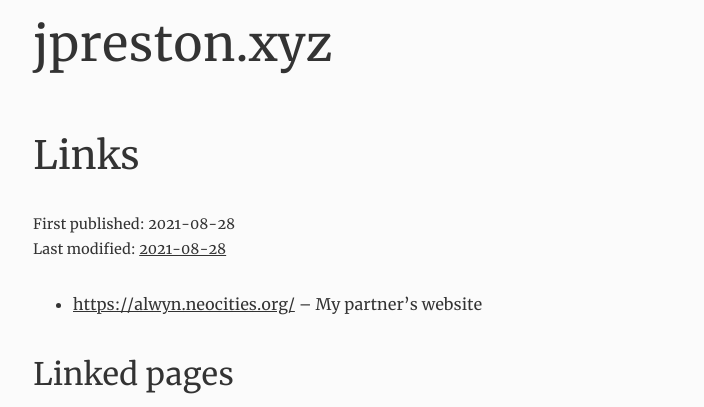
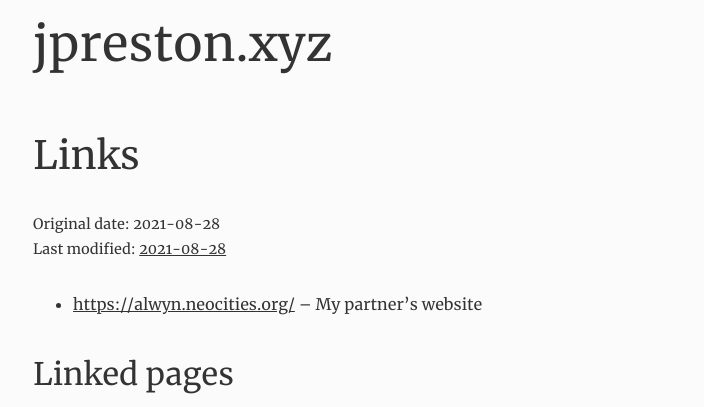
Before and after one commit to wcerfgba/jpreston.xyz, a Jekyll site: the page built from links.md, in a window 1280 px wide and 900 px high. Shown: the top 407 px of the window, without its empty margins (287-991 px from the left). Built offline with Jekyll 4.4.1, drawn with Linux system fonts in a browser that asks for light colours.

Commit message:
Correct date semantics in layout

```diff
--- a/_layouts/page.html
+++ b/_layouts/page.html
@@ -8,8 +8,8 @@
     <h2 class="page-title p-name" itemprop="name headline">{{ page.title | escape }}</h2>
     {%- if page.date -%}
       <p class="page-meta">
-        First published:
-        <time class="dt-published" datetime="{{ page.date | date_to_xmlschema }}" itemprop="datePublished">
+        Original date:
+        <time class="dt-created" datetime="{{ page.date | date_to_xmlschema }}" itemprop="dateCreated">
           {{ page.date | date: date_format }}
         </time>
       </p>
```
